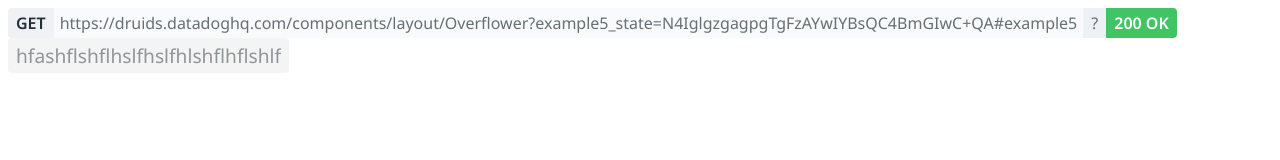
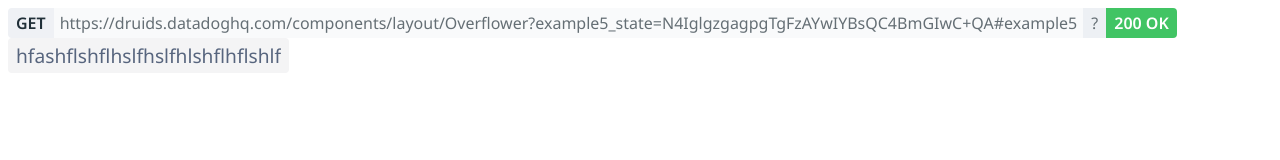
Before and after one commit to RishivinKannan/svelte-druids, a SvelteKit app: page /customOverflow in a window 1280 px wide. Shown: the top 160 px of the page. Built offline with nearby package versions, Linux system fonts and the light colour scheme.

Commit message:
fix: tag key text color correction

```diff
--- a/src/components/Tag.svelte
+++ b/src/components/Tag.svelte
@@ -111,7 +111,7 @@
         gap: 4px;
         border-radius: 4px;
         background: var(--ui-tag-background);
-        color: var(--ui-text-tertiary);
+        color: var(--ui-tag-text-key);
         padding: 4px 8px;
         font-size: small;
     }
@@ -158,7 +158,7 @@
     }
 
     .druids-tag-word-1 {
-        color: var(--ui-text-tertiary);
+        color: var(--ui-tag-text-key);
     }
     .druids-tag-word-2 {
         color: var(--ui-tag-text-value);
--- a/src/css/global.css
+++ b/src/css/global.css
@@ -20,6 +20,7 @@
     --ui-tag-background: #f4f4f5;
 
     --ui-tag-text-value: #0C3472;
+    --ui-tag-text-key: #57657E;
 
     --ui-text: #202f38;
     --ui-text-secondary: #656f75;
@@ -69,6 +70,8 @@
     --ui-tag-background: #2C2B2B;
 
     --ui-tag-text-value: #6881A2;
+    --ui-tag-text-key: #A19FA3;
+
 
 
 
```
